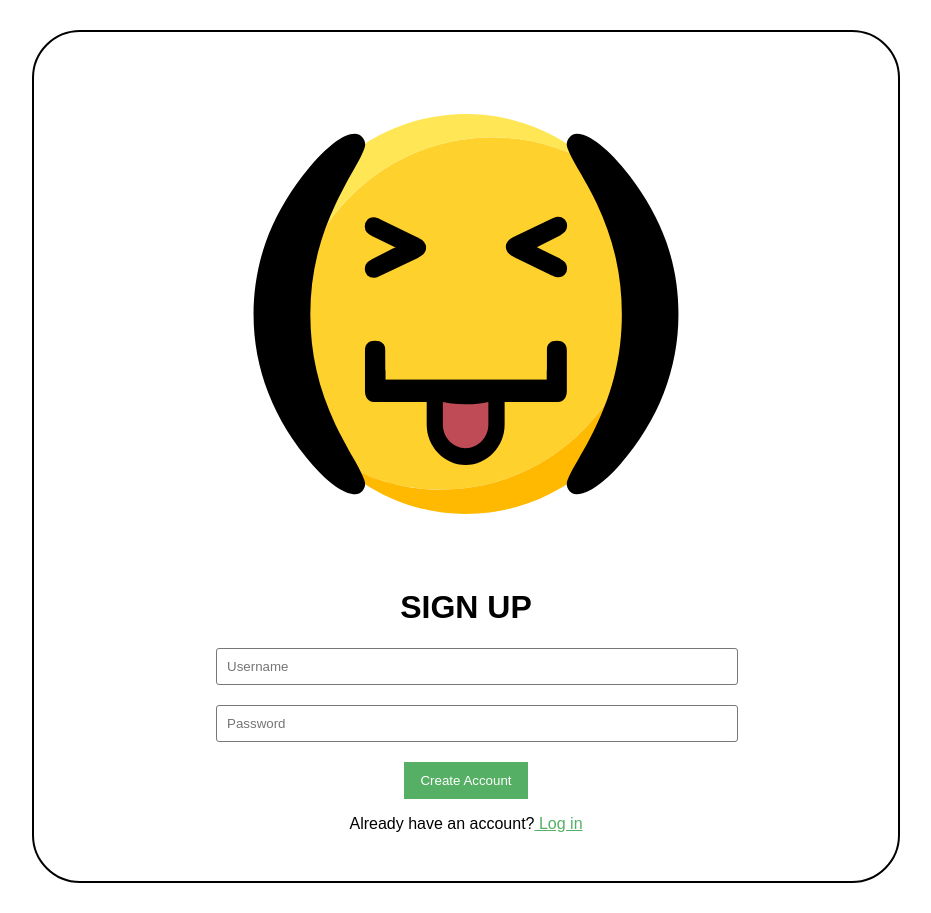
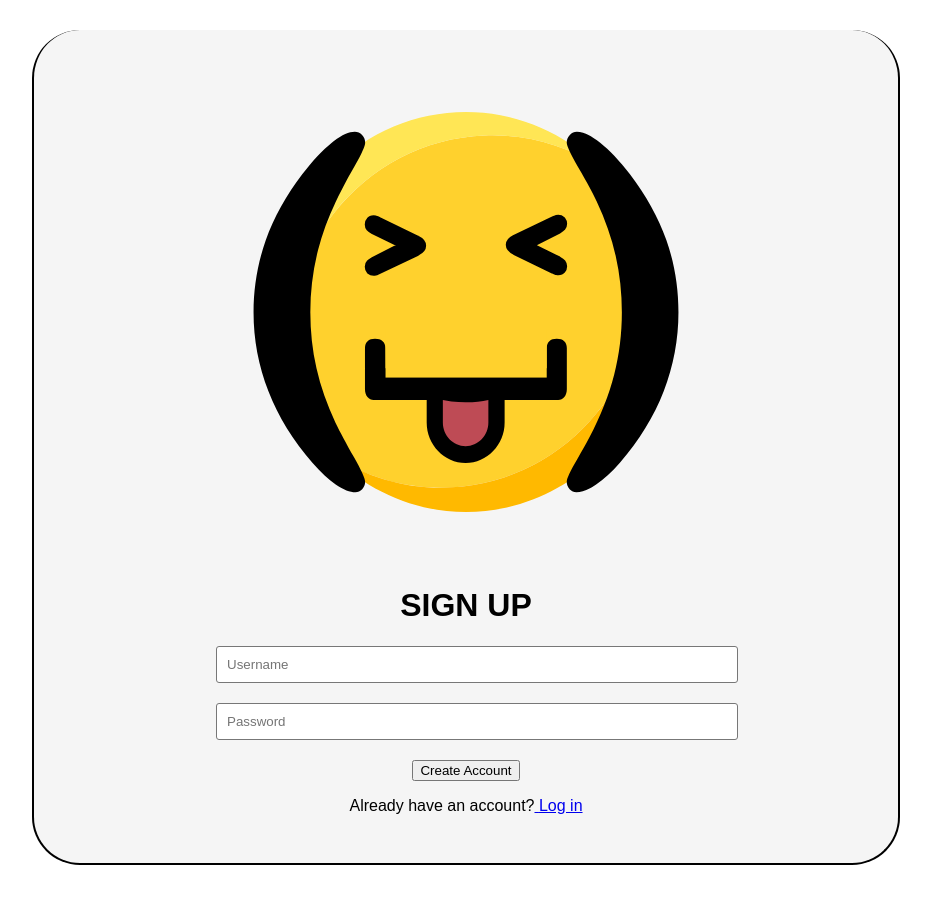
Before and after one commit to bw-dev-libs/Front-End, a React (Create React App) app in the folder dev-libs/: page /signup in a window 1280 px wide. Shown: the whole page, without its empty margins (174-1105 px from the left). Built offline with nearby package versions, Linux system fonts and the light colour scheme.

Commit message:
added some default styles

```diff
--- a/dev-libs/src/App.css
+++ b/dev-libs/src/App.css
@@ -5,15 +5,44 @@
   margin: 30px auto;
   border-radius: 3rem;
   font-family: sans-serif;
-  border: 2px solid black;
+  border-left: 2px solid black;
+  border-right: 2px solid black;
+  border-bottom: 2px solid black;
   padding: 2rem;
+  background: #f5f5f5;
 }
+div.test {
+  /* background: pink; */
+  margin-top: 1% auto;
+  margin-bottom: 1%;
+  background: #55af64;
+  height: 25%;
+  position: relative;
+  left: -29px;
+  top: -29px;
+  width: 860px;
+  border-radius: 2.5rem;
+  /* border: 2px solid black; */
+  /* border-left: 2px solid black; */
+  /* border-right: 2px solid black; */
+  border-top: 2px solid black;
 
+}
+svg {
+position: relative  ;
+top: 120px;
+
+width: 100%;
+
+max-width: 860px;
+height: 100px;
+fill: #f5f5f5;
+}
 .App-logo {
   height: 40vmin;
 }
 
-.App-header {
+/* .App-header {
   background-color: #282c34;
   min-height: 100vh;
   display: flex;
@@ -22,7 +51,7 @@
   justify-content: center;
   font-size: calc(10px + 2vmin);
   color: white;
-}
+} */
 
 .App-link {
   color: #09d3ac;
@@ -67,7 +96,7 @@ input.error {
   margin-bottom: 20px;
 }
 
-button {
+/* button {
   padding: 10px 15px;
   background-color: #55af64;
   color: white;
@@ -90,7 +119,4 @@ button:hover .landing-btn {
 }
 .landing-btn:hover {
   color: #55af64;
-}
-.login-span{
-  color: #55af64;
-}
+} */
```
